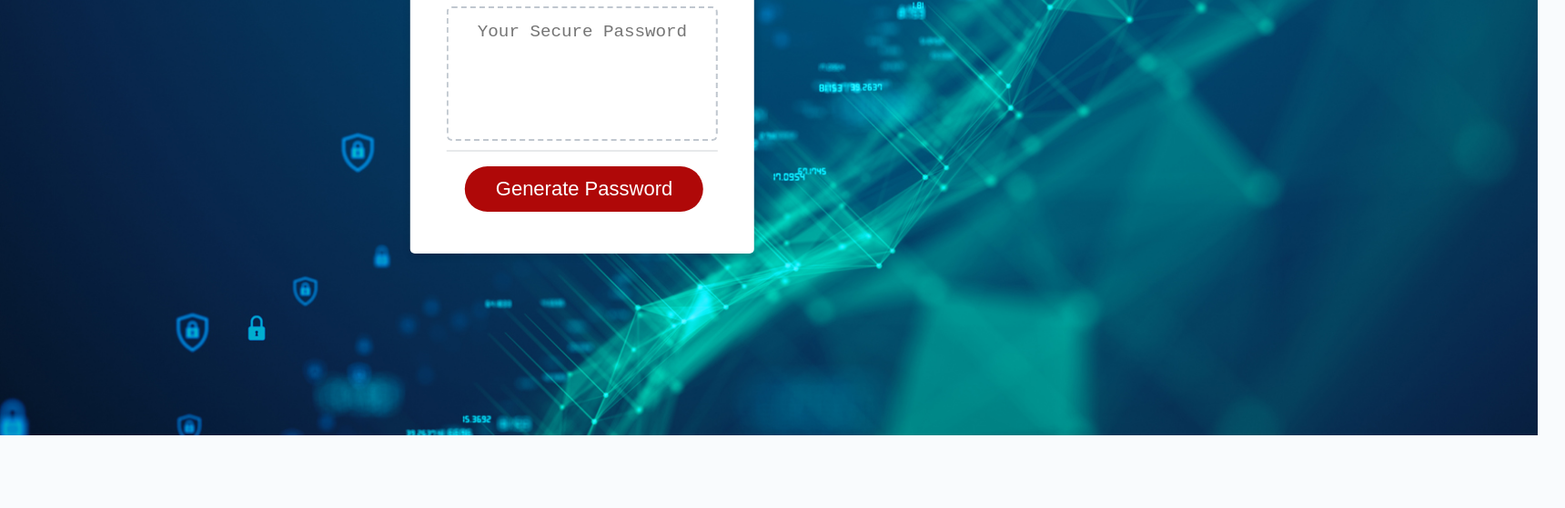
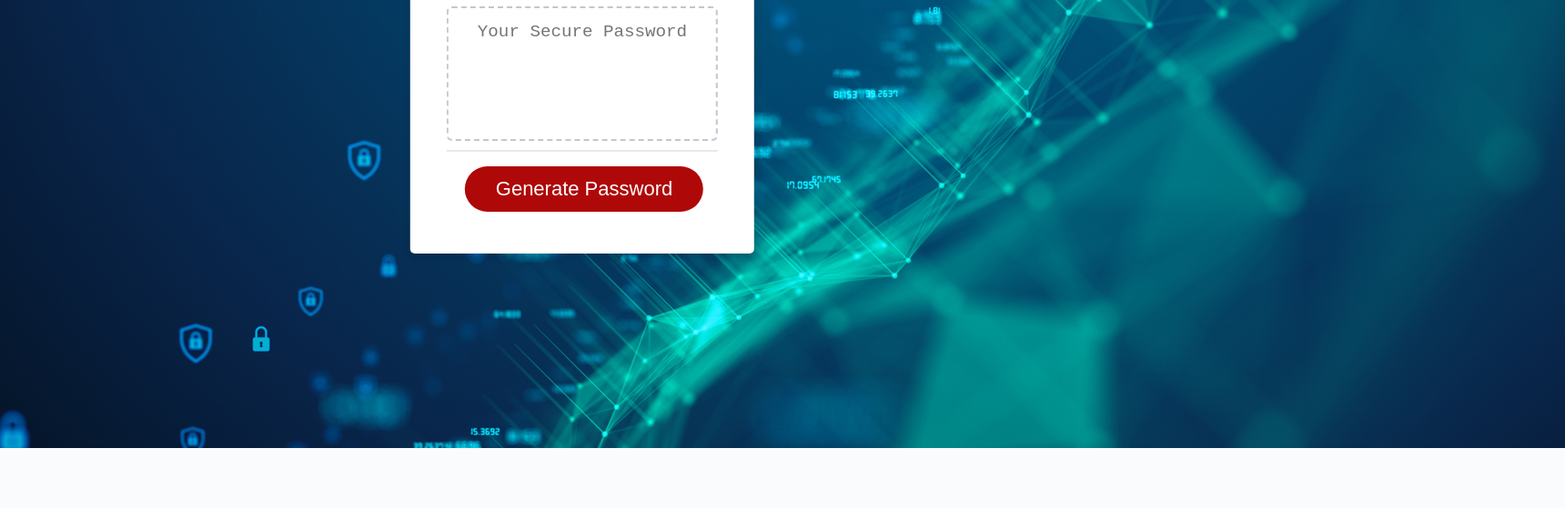
Before and after one commit to CynthiaGodoy/Password-Generator, a plain HTML site: page index.html in a window 1280 px wide. Shown: the part 321-880 px from the top of the page at 91% size, 1720 px wide, since content can reach past the window. Drawn offline with Linux system fonts and the light colour scheme.

Commit message:
adjust background height

```diff
--- a/index.html
+++ b/index.html
@@ -9,7 +9,7 @@
   </head>
 <body>
   <div class="background">
-      <img className="img" src="images/password.jpg" alt="full wine glasses" style="height:100vh">
+      <img className="img" src="images/password.jpg" alt="full wine glasses" >
   </div>
 
     <div class="wrapper">
```
